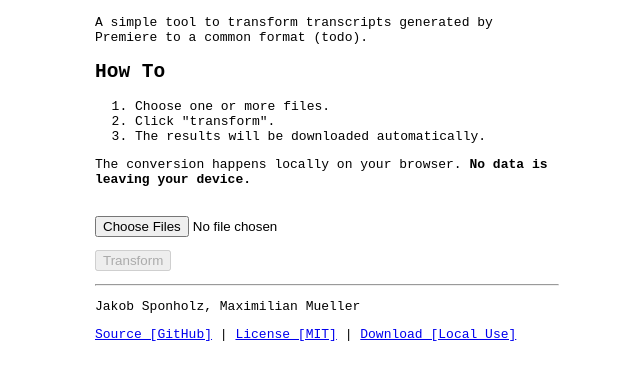
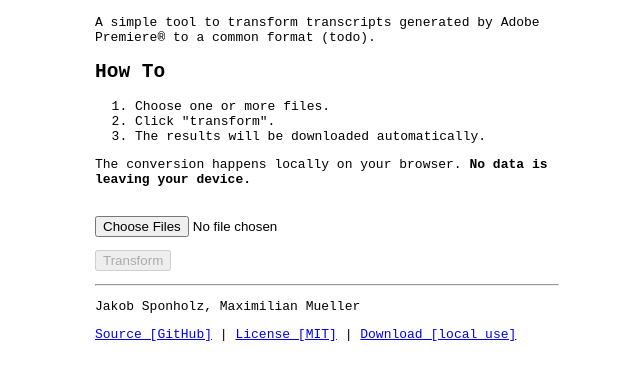
Before and after one commit to muelmx/transcript-timestamp-wizard, a website built with webpack: page src/index.html in a window 1280 px wide. Shown: the part 50-430 px from the top of the page, without its empty margins (313-953 px from the left). Built offline with nearby package versions, Linux system fonts and the light colour scheme.

Commit message:
wip: seo

```diff
--- a/src/index.html
+++ b/src/index.html
@@ -4,13 +4,14 @@
     <meta charset="UTF-8">
     <meta http-equiv="X-UA-Compatible" content="IE=edge">
     <meta name="viewport" content="width=device-width, initial-scale=1.0">
+    <meta name="description" content="A tool to convert transcripts generated by Adobe Premiere® to a common format (todo)">
     <title>Transcript Timestamp Wizard</title>
   </head>
 
   <body>
     <div id="content">
       <h1>Transcript Timestamp Wizard</h1>
-      <p>A simple tool to transform transcripts generated by Premiere to a common format (todo).</p>
+      <p>A simple tool to transform transcripts generated by Adobe Premiere® to a common format (todo).</p>
       <h2>How To</h2>
       <ol>
         <li>Choose one or more files.</li>
@@ -52,7 +53,7 @@
         onclick="this.href='data:text/html;charset=UTF-8,'+encodeURIComponent(document.documentElement.outerHTML)"
         href="#"
         download="transcript-timestamp-wizard.html"
-        >Download [Local Use]</a
+        >Download [local use]</a
       >
     </p>
   </footer>
```
